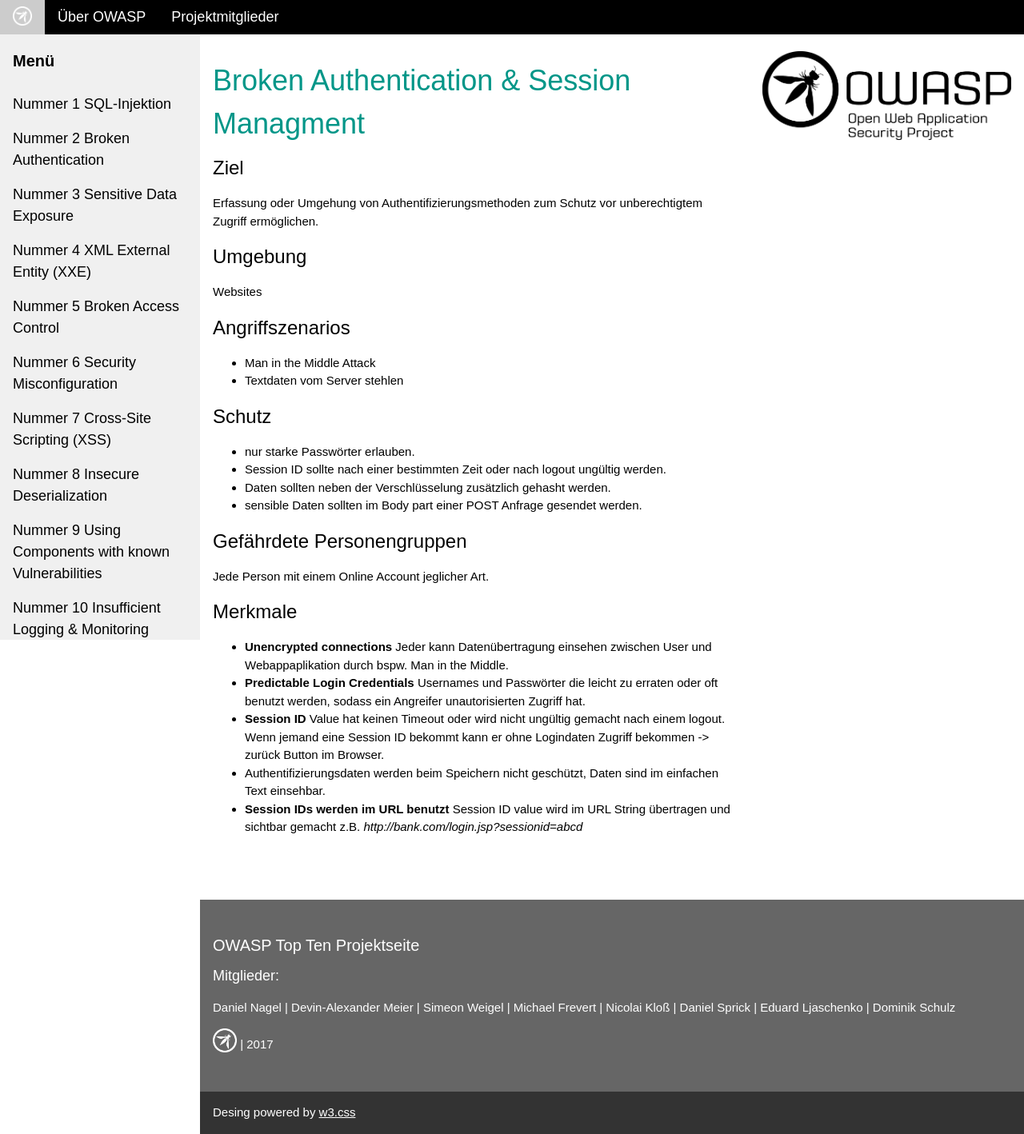
After one commit to Devplex/OWASP10, a PHP site: page /templates/a2-template.php in a window 1280 px wide. The commit adds this page. Shown: the whole page at 80% size. Run offline with PHP 8.4, Linux system fonts and the light colour scheme.

Commit message:
A2 Seite erstellt und verlinkt.

```diff
--- /dev/null
+++ b/Webseite/contents/a2-content.php
@@ -0,0 +1,65 @@
+<?php
+/*****************************************************************************
+    Datei:  a2-content.php
+    Autor:  Daniel Nagel
+    eMail:  dnagel@fh-bielefeld.de
+    Seit:   26.11.2017
+
+    Der Inhaltsteil für die A2 - Broken Authentication & Session Managment
+    Steckbrief Seite.
+ *****************************************************************************/
+ ?>
+<div class="w3-main" style="margin-left:250px">
+
+  <div class="w3-row w3-padding-64">
+    <div class="w3-twothird w3-container">
+      <h1 class="w3-text-teal">Broken Authentication &amp; Session Managment</h1>
+      <h3>Ziel</h3>
+      <p>Erfassung oder Umgehung von Authentifizierungsmethoden zum Schutz vor
+         unberechtigtem Zugriff ermöglichen.</p>
+      <h3>Umgebung</h3>
+      <p>Websites</p>
+      <h3>Angriffszenarios</h3>
+      <ul>
+        <li>Man in the Middle Attack</li>
+    	  <li>Textdaten vom Server stehlen</li>
+      </ul>
+      <h3>Schutz</h3>
+      <ul>
+        <li>nur starke Passwörter erlauben.</li>
+    	  <li>Session ID sollte nach einer bestimmten Zeit oder nach logout
+            ungültig werden.</li>
+        <li>Daten sollten neben der Verschlüsselung zusätzlich gehasht
+            werden.</li>
+    	  <li>sensible Daten sollten im Body part einer POST Anfrage gesendet
+            werden.</li>
+      </ul>
+      <h3>Gefährdete Personengruppen</h3>
+      <p>Jede Person mit einem Online Account jeglicher Art.</p>
+      <h3>Merkmale</h3>
+      <ul>
+        <li><b>Unencrypted connections</b> Jeder kann Datenübertragung einsehen
+            zwischen User und Webappaplikation durch bspw. Man in the
+            Middle.</li>
+        <li><b>Predictable Login Credentials</b> Usernames und Passwörter die
+            leicht zu erraten oder oft benutzt werden, sodass ein Angreifer
+            unautorisierten Zugriff hat.</li>
+        <li><b>Session ID</b> Value hat keinen Timeout oder wird nicht ungültig
+            gemacht nach einem logout. Wenn jemand eine Session ID bekommt kann
+            er ohne Logindaten Zugriff bekommen -> zurück Button im
+            Browser.</li>
+        <li>Authentifizierungsdaten werden beim Speichern nicht geschützt,
+            Daten sind im einfachen Text einsehbar.</li>
+        <li><b>Session IDs werden im URL benutzt</b> Session ID value wird im
+            URL String übertragen und sichtbar gemacht
+            z.B. <i>http://bank.com/login.jsp?sessionid=abcd</i></li>
+      </ul>
+    </div>
+    <div class="w3-third w3-container">
+      <img src="../res/owasp-logo-negative.png" alt="OWASP Logo" height="40%" width="100%">
+    </div>
+  </div>
+
+  <?php include '../parts/footer.php'; ?>
+
+</div>
--- a/Webseite/parts/sidebar.php
+++ b/Webseite/parts/sidebar.php
@@ -14,7 +14,7 @@
   </a>
   <h4 class="w3-bar-item"><b>Menü</b></h4>
   <a class="w3-bar-item w3-button w3-hover-black" href="../templates/a1-template.php">Nummer 1 SQL-Injektion</a>
-  <a class="w3-bar-item w3-button w3-hover-black" href="#">Nummer 2 Broken Authentication</a>
+  <a class="w3-bar-item w3-button w3-hover-black" href="../templates/a2-template.php">Nummer 2 Broken Authentication</a>
   <a class="w3-bar-item w3-button w3-hover-black" href="#">Nummer 3 Sensitive Data Exposure</a>
   <a class="w3-bar-item w3-button w3-hover-black" href="#">Nummer 4 XML External Entity (XXE)</a>
   <a class="w3-bar-item w3-button w3-hover-black" href="#">Nummer 5 Broken Access Control</a>
--- /dev/null
+++ b/Webseite/templates/a2-template.php
@@ -0,0 +1,34 @@
+<?php
+/*****************************************************************************
+    Datei:  a2-template.php
+    Autor:  Daniel Nagel
+    eMail:  dnagel@fh-bielefeld.de
+    Seit:   26.11.2017
+
+    Template für die A2 - Broken Authentication & Session Managment Steckbrief
+    Seite.
+ *****************************************************************************/
+ ?>
+<!DOCTYPE html>
+<html>
+
+<!-- Meta-Infos -->
+<?php include '../parts/meta.php'; ?>
+
+<body>
+
+<!-- Navbar -->
+<?php include '../parts/navbar.php'; ?>
+
+<!-- Sidebar -->
+<?php include '../parts/sidebar.php'; ?>
+
+<!-- Content -->
+<?php include '../contents/a2-content.php'; ?>
+
+<!-- Script damit w3.css richtig funktioniert -->
+<script type="text/javascript" src="../js/w3css-script.js"></script>
+
+</body>
+
+</html>
```
